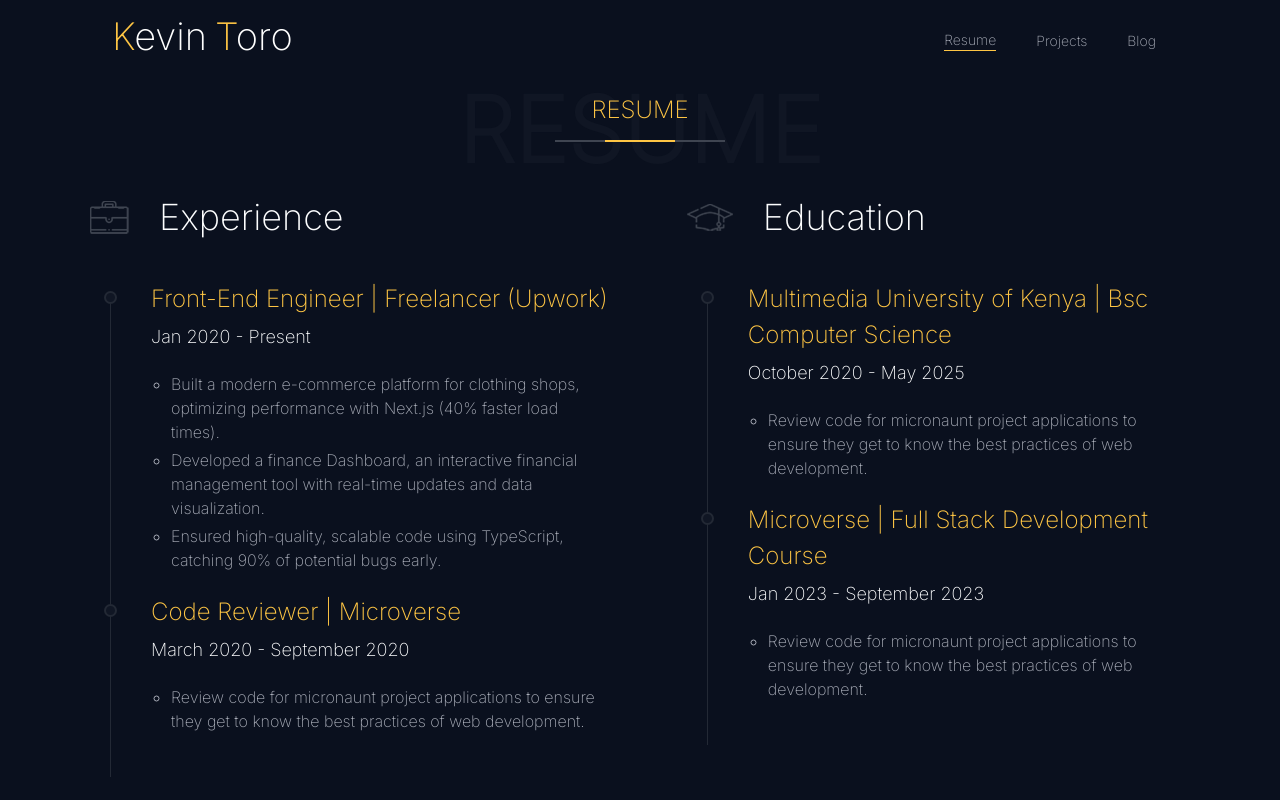
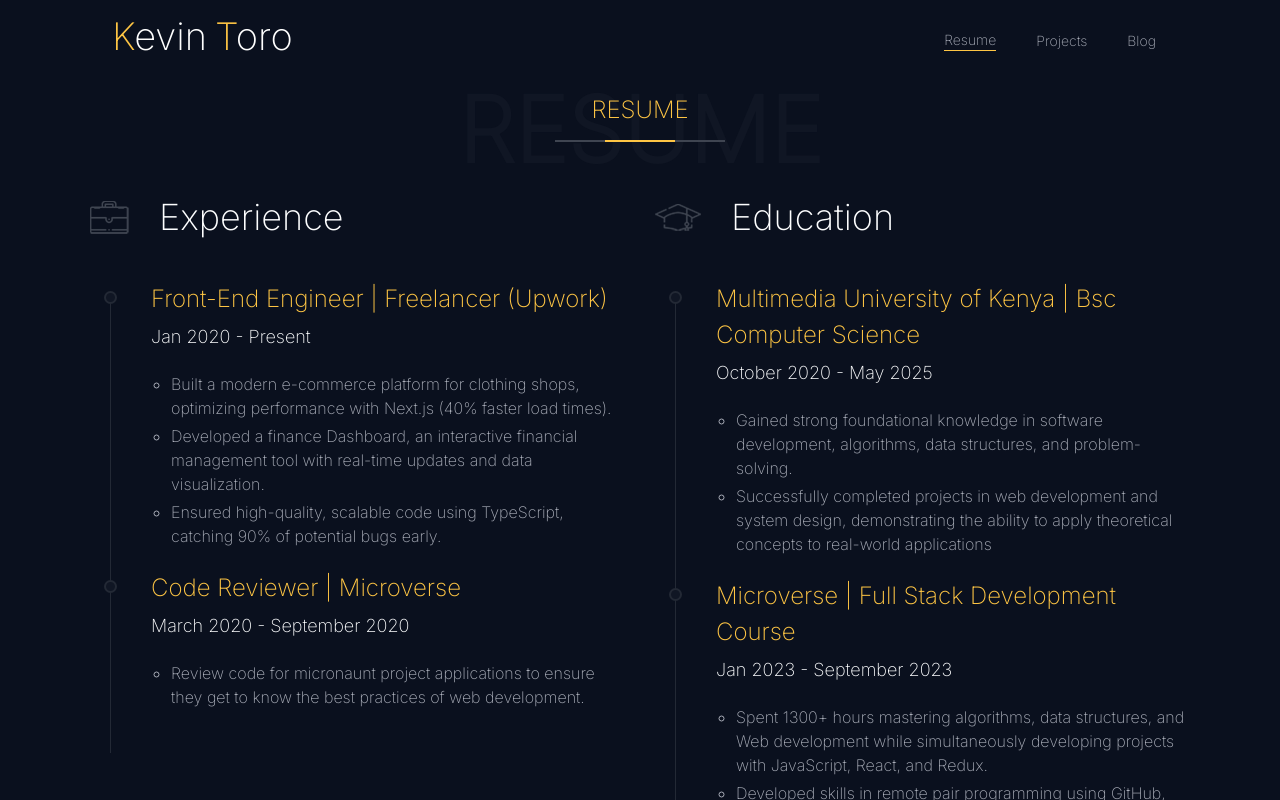
Before and after one commit to torobucci/React_Portfolio, a React (Vite) app: page /resume in a window 1280 px wide. Shown: the top 800 px of the page. Built offline with nearby package versions, Linux system fonts and the light colour scheme.

Commit message:
complete updating resume details

```diff
--- a/src/components/Home.jsx
+++ b/src/components/Home.jsx
@@ -11,9 +11,9 @@ const Home = () => {
             Hi I'm <span className="text-yellowish">Kevin Toro</span>
           </h1>
           <p className="sm:text-[16px] lg:text-[18px] font-light text-[#a9adb8] text-center mb-[22px]">
-            I'm a full-stack developer proficient in react, ruby on rails,
-            bootstrap and tailwind. I can help you develop a fully functional
-            full-stack app with efficient UI.
+            A Passionate and detail-oriented Front-End Engineer, specializing in Next.js  for building fast, SEO-optimized, and user-friendly applications.
+            I thrive in dynamic environments where collaboration and problem-solving are key to driving innovation.
+            I'm eager to contribute to the development of high-performance softwares.
           </p>
           <div className="flex flex-row gap-4">
             <a
--- a/src/components/Resume.jsx
+++ b/src/components/Resume.jsx
@@ -15,8 +15,8 @@ const Resume = () => {
           </h3>
         </div>
 
-        <div className="flex flex-col gap-12 lg:flex-row mx-auto px-[15px] sm:max-w-[540px] md:max-w-[720px] lg:max-w-[1160px]">
-          <div className="px-[15px] mb-2">
+        <div className="flex flex-col gap-12 lg:gap-0 lg:flex-row mx-auto px-[15px] sm:max-w-[540px] md:max-w-[720px] lg:max-w-[1160px]">
+          <div className="px-[15px] mb-2 flex-1">
             <div className="flex items-center gap-[30px] mb-11 lg:mb-16">
               <img src={briefcase} alt="briefcase" className="align-middle" />
               <h2 className="text-[36px] font-[400] text-[#fdfeff] leading-[1.2em]">
@@ -61,7 +61,7 @@ const Resume = () => {
 
             </div>
           </div>
-          <div className="px-[15px] mb-2 ">
+          <div className="px-[15px] mb-2 flex-1">
             <div className="flex items-center gap-[30px] mb-11 lg:mb-16">
               <img
                 src={graduationCap}
@@ -83,14 +83,16 @@ const Resume = () => {
               <ul className="list-[circle] text-[#a9adb8] pl-5 pb-10">
 
                 <li className="pb-1 text-[14px] md:text-[16px]">
-                  Review code for micronaunt project applications to ensure they
-                  get to know the best practices of web development.
+                 Gained strong foundational knowledge in software development, algorithms, data structures, and problem-solving.
+                </li>
+                <li className="pb-1 text-[14px] md:text-[16px]">
+                 Successfully completed projects in web development and system design, demonstrating the ability to apply theoretical concepts to real-world applications
                 </li>
               </ul>
             </div>
             <div className="relative pl-10 ml-5 border-l-[1px] border-l-[#232935] before:absolute before:border-[2px] before:border-[#232935] before:rounded-full before:bg-[#101624] before:w-[13px] before:h-[13px] before:-top-[12px] before:-left-[7px] before:transition-all before:ease-in-out before:duration-[0.4s] hover:before:bg-[#fec544]">
 
-            <h3 className="text-[24px] font-normal text-[#fec544] relative -top-[22px] -mb-4">
+              <h3 className="text-[24px] font-normal text-[#fec544] relative -top-[22px] -mb-4">
                 Microverse | Full Stack Development Course
               </h3>
               <p className="text-[18px] mb-5 text-[#fdfeff] font-normal leading-[1.6em]">
@@ -99,8 +101,10 @@ const Resume = () => {
               <ul className="list-[circle] text-[#a9adb8] pl-5 pb-10">
 
                 <li className="pb-1 text-[14px] md:text-[16px]">
-                  Review code for micronaunt project applications to ensure they
-                  get to know the best practices of web development.
+                  Spent 1300+ hours mastering algorithms, data structures, and Web development while simultaneously developing projects with JavaScript, React, and Redux.
+                </li>
+                <li className="pb-1 text-[14px] md:text-[16px]">
+                  Developed skills in remote pair programming using GitHub, industry-standard gitflow, and daily standups to communicate and collaborate with international remote developers.
                 </li>
               </ul>
             </div>
```
